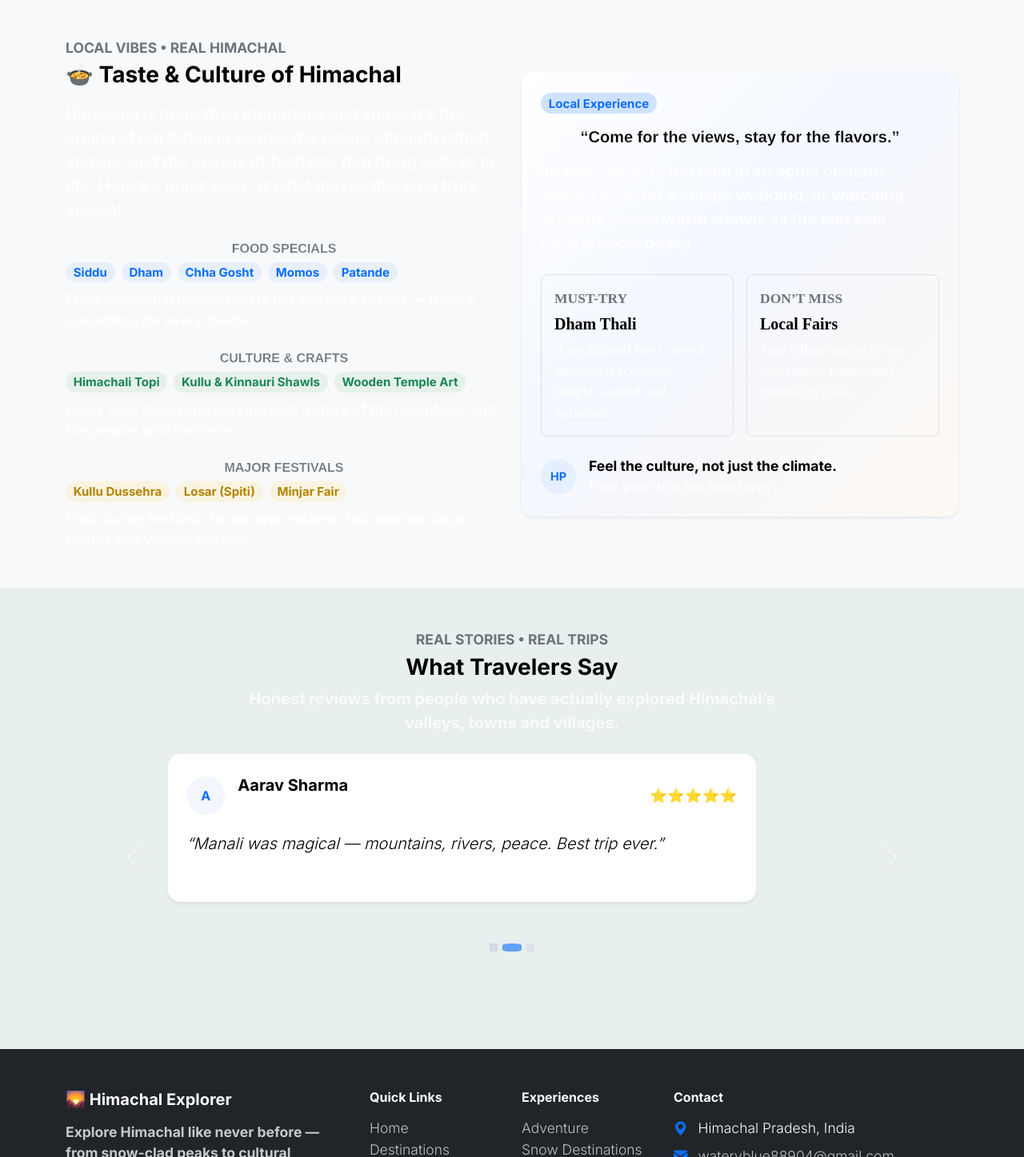
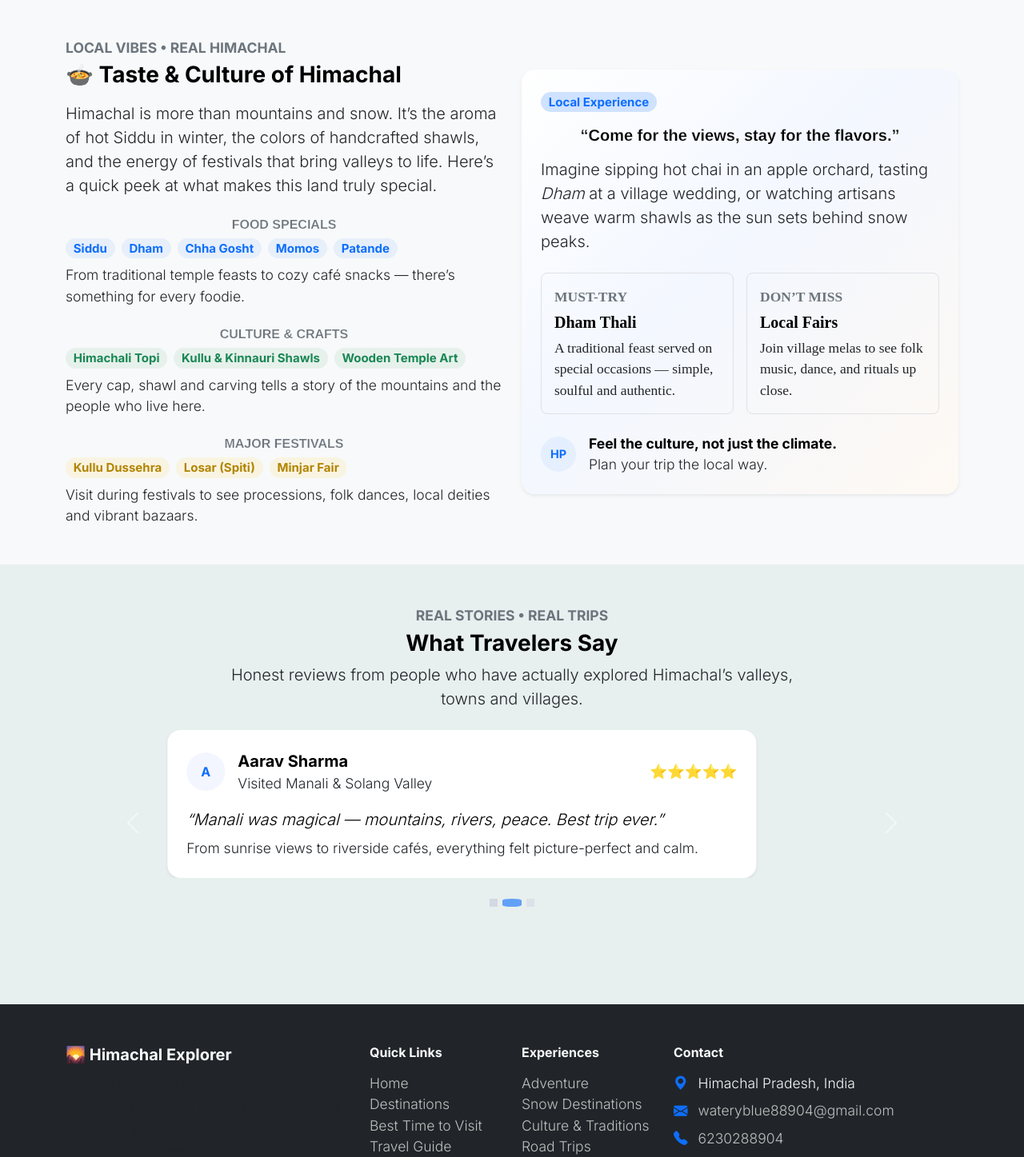
Before and after one commit to subham4849/himachal-explorer, a plain HTML site: page index.html in a window 1280 px wide. Shown: the part 2990-4437 px from the top of the page at 80% size. Drawn offline with nearby package versions, Linux system fonts and the light colour scheme.

Commit message:
change color

```diff
--- a/index.html
+++ b/index.html
@@ -60,7 +60,7 @@
 <img src="first.jpg" id ="first_img">
 
 <!--  -->
-<p class="text-center fs-1 text-primary text-opacity-100 fw-bold font-monospace shadow ">Top Destinations Of Himachal Pradesh</p>
+<p class="text-center fs-1 text-primary  fw-bold font-monospace shadow ">Top Destinations Of Himachal Pradesh</p>
 
 
 <div class="container " >
@@ -308,7 +308,7 @@ Best For: 🏏 Cricket Stadium | 🧘 Spirituality | 🏔️ Dhauladhar View</p>
         <h2 class="h3 fw-bold mb-3">
           🍲 Taste &amp; Culture of Himachal
         </h2>
-        <p class="text-muted mb-4">
+        <p class="text-dark mb-4">
           Himachal is more than mountains and snow. It’s the aroma of hot Siddu in winter,
           the colors of handcrafted shawls, and the energy of festivals that bring valleys
           to life. Here’s a quick peek at what makes this land truly special.
@@ -324,7 +324,7 @@ Best For: 🏏 Cricket Stadium | 🧘 Spirituality | 🏔️ Dhauladhar View</p>
             <span class="badge rounded-pill bg-soft-primary">Momos</span>
             <span class="badge rounded-pill bg-soft-primary">Patande</span>
           </div>
-          <p class="small text-muted mt-2 mb-0">
+          <p class="small text-dark mt-2 mb-0">
             From traditional temple feasts to cozy café snacks — there’s something for every foodie.
           </p>
         </div>
@@ -337,7 +337,7 @@ Best For: 🏏 Cricket Stadium | 🧘 Spirituality | 🏔️ Dhauladhar View</p>
             <span class="badge rounded-pill bg-soft-success">Kullu &amp; Kinnauri Shawls</span>
             <span class="badge rounded-pill bg-soft-success">Wooden Temple Art</span>
           </div>
-          <p class="small text-muted mt-2 mb-0">
+          <p class="small text-dark mt-2 mb-0">
             Every cap, shawl and carving tells a story of the mountains and the people who live here.
           </p>
         </div>
@@ -350,7 +350,7 @@ Best For: 🏏 Cricket Stadium | 🧘 Spirituality | 🏔️ Dhauladhar View</p>
             <span class="badge rounded-pill bg-soft-warning">Losar (Spiti)</span>
             <span class="badge rounded-pill bg-soft-warning">Minjar Fair</span>
           </div>
-          <p class="small text-muted mt-2 mb-0">
+          <p class="small text-dark mt-2 mb-0">
             Visit during festivals to see processions, folk dances, local deities and vibrant bazaars.
           </p>
         </div>
@@ -367,7 +367,7 @@ Best For: 🏏 Cricket Stadium | 🧘 Spirituality | 🏔️ Dhauladhar View</p>
           <h3 class="h5 fw-bold mb-3">
             “Come for the views, stay for the flavors.”
           </h3>
-          <p class="text-muted mb-4">
+          <p class="text-dark mb-4">
             Imagine sipping hot chai in an apple orchard, tasting <em>Dham</em> at a village wedding,
             or watching artisans weave warm shawls as the sun sets behind snow peaks.
           </p>
@@ -377,7 +377,7 @@ Best For: 🏏 Cricket Stadium | 🧘 Spirituality | 🏔️ Dhauladhar View</p>
               <div class="border rounded-3 p-3 h-100">
                 <div class="small text-secondary text-uppercase mb-1 fw-semibold">Must-Try</div>
                 <p class="mb-1 fw-semibold">Dham Thali</p>
-                <p class="small text-muted mb-0">
+                <p class="small text-dark mb-0">
                   A traditional feast served on special occasions — simple, soulful and authentic.
                 </p>
               </div>
@@ -386,7 +386,7 @@ Best For: 🏏 Cricket Stadium | 🧘 Spirituality | 🏔️ Dhauladhar View</p>
               <div class="border rounded-3 p-3 h-100">
                 <div class="small text-secondary text-uppercase mb-1 fw-semibold">Don’t Miss</div>
                 <p class="mb-1 fw-semibold">Local Fairs</p>
-                <p class="small text-muted mb-0">
+                <p class="small text-dark mb-0">
                   Join village melas to see folk music, dance, and rituals up close.
                 </p>
               </div>
@@ -399,7 +399,7 @@ Best For: 🏏 Cricket Stadium | 🧘 Spirituality | 🏔️ Dhauladhar View</p>
             </div>
             <div>
               <p class="mb-0 fw-semibold small">Feel the culture, not just the climate.</p>
-              <p class="mb-0 small text-muted">Plan your trip the local way.</p>
+              <p class="mb-0 small text-dark">Plan your trip the local way.</p>
             </div>
           </div>
         </div>
@@ -417,7 +417,7 @@ Best For: 🏏 Cricket Stadium | 🧘 Spirituality | 🏔️ Dhauladhar View</p>
           Real Stories • Real Trips
         </p>
         <h2 class="h3 fw-bold mb-2">What Travelers Say</h2>
-        <p class="text-muted mb-0">
+        <p class="text-dark mb-0">
           Honest reviews from people who have actually explored Himachal’s valleys, towns and villages.
         </p>
       </div>
@@ -439,7 +439,7 @@ Best For: 🏏 Cricket Stadium | 🧘 Spirituality | 🏔️ Dhauladhar View</p>
                     </div>
                     <div>
                       <p class="mb-0 fw-semibold">Aarav Sharma</p>
-                      <p class="mb-0 small text-muted">Visited Manali &amp; Solang Valley</p>
+                      <p class="mb-0 small text-dark">Visited Manali &amp; Solang Valley</p>
                     </div>
                   </div>
                   <div class="small fw-semibold text-warning">
@@ -449,7 +449,7 @@ Best For: 🏏 Cricket Stadium | 🧘 Spirituality | 🏔️ Dhauladhar View</p>
                 <p class="mb-2 fst-italic">
                   “Manali was magical — mountains, rivers, peace. Best trip ever.”
                 </p>
-                <p class="small text-muted mb-0">
+                <p class="small text-dark mb-0">
                   From sunrise views to riverside cafés, everything felt picture-perfect and calm.
                 </p>
               </div>
@@ -469,7 +469,7 @@ Best For: 🏏 Cricket Stadium | 🧘 Spirituality | 🏔️ Dhauladhar View</p>
                     </div>
                     <div>
                       <p class="mb-0 fw-semibold">Riya Patel</p>
-                      <p class="mb-0 small text-muted">Road Trip to Spiti Valley</p>
+                      <p class="mb-0 small text-dark">Road Trip to Spiti Valley</p>
                     </div>
                   </div>
                   <div class="small fw-semibold text-warning">
@@ -479,7 +479,7 @@ Best For: 🏏 Cricket Stadium | 🧘 Spirituality | 🏔️ Dhauladhar View</p>
                 <p class="mb-2 fst-italic">
                   “Spiti Valley changed me — raw, untouched beauty.”
                 </p>
-                <p class="small text-muted mb-0">
+                <p class="small text-dark mb-0">
                   The monasteries, starry nights and silent mountains made it feel like another planet.
                 </p>
               </div>
@@ -499,7 +499,7 @@ Best For: 🏏 Cricket Stadium | 🧘 Spirituality | 🏔️ Dhauladhar View</p>
                     </div>
                     <div>
                       <p class="mb-0 fw-semibold">Siddharth &amp; Meera</p>
-                      <p class="mb-0 small text-muted">Honeymoon in Himachal</p>
+                      <p class="mb-0 small text-dark">Honeymoon in Himachal</p>
                     </div>
                   </div>
                   <div class="small fw-semibold text-warning">
@@ -509,7 +509,7 @@ Best For: 🏏 Cricket Stadium | 🧘 Spirituality | 🏔️ Dhauladhar View</p>
                 <p class="mb-2 fst-italic">
                   “Perfect place for honeymoon and snow adventures.”
                 </p>
-                <p class="small text-muted mb-0">
+                <p class="small text-dark mb-0">
                   Cozy stays, snowfall, and short treks made our honeymoon feel like a movie.
                 </p>
               </div>
@@ -548,7 +548,7 @@ Best For: 🏏 Cricket Stadium | 🧘 Spirituality | 🏔️ Dhauladhar View</p>
       <!-- Brand -->
       <div class="col-lg-4 col-md-6">
         <h5 class="fw-bold mb-3">🌄 Himachal Explorer</h5>
-        <p class="text-muted small">
+        <p class="text-dark small">
           Explore Himachal like never before — from snow-clad peaks to cultural festivals, food trails, and peaceful villages. Your journey to the mountains begins here.
         </p>
       </div>
```
